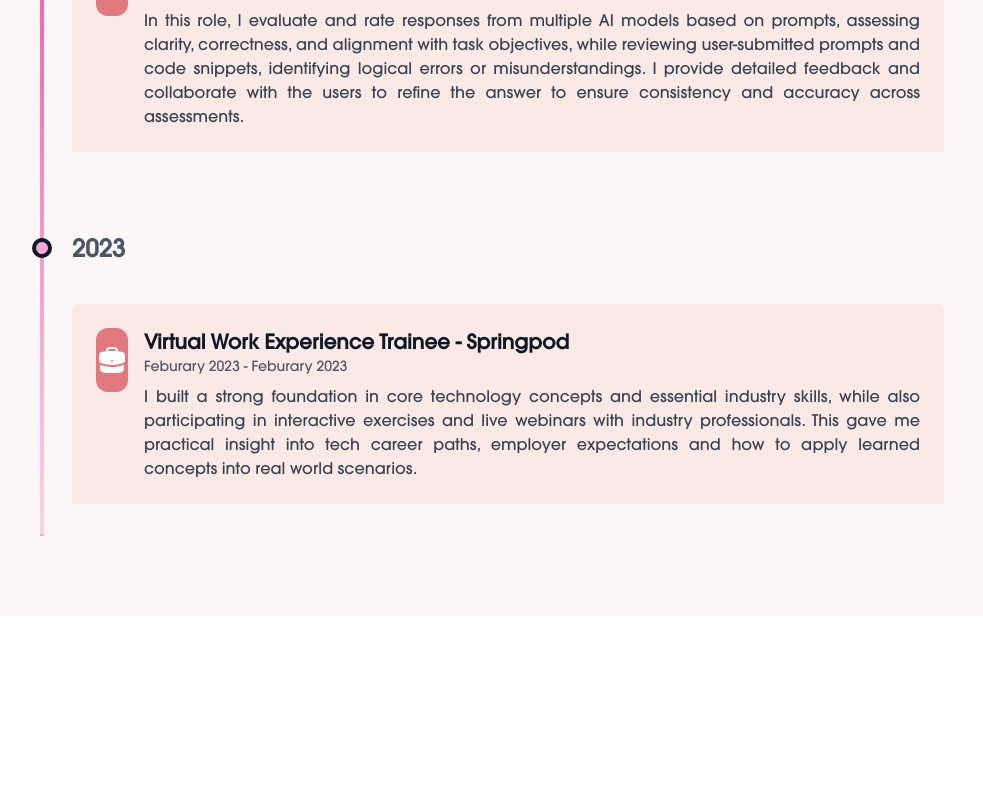
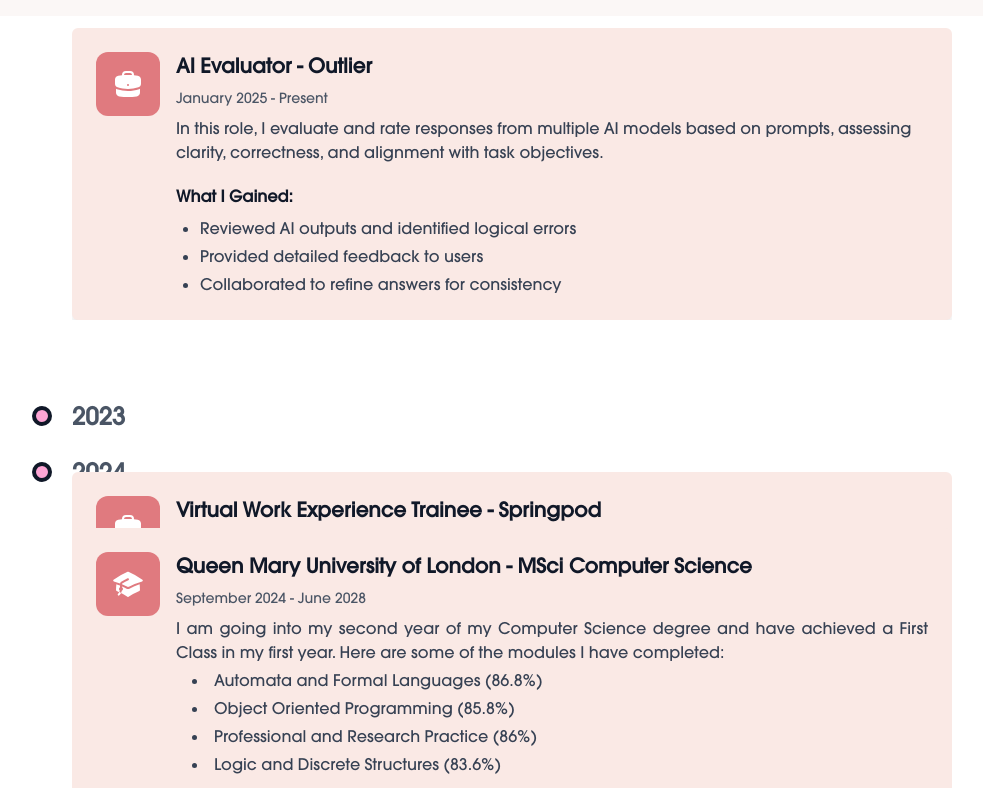
Before and after one commit to MohammadMahdi10/Mohammad-Portfolio-Website, a React (Vite) app: page / in a window 1280 px wide. Shown: the part 2352-3140 px from the top of the page, without its empty margins (216-1199 px from the left). Built offline with nearby package versions, Linux system fonts and the light colour scheme.

Commit message:
Changed CV

```diff
--- a/src/components/Contact.jsx
+++ b/src/components/Contact.jsx
@@ -12,7 +12,7 @@
       </h1>
 
       {/* Description */}
-      <p className="w-150 text-base md:text-lg mb-8">
+      <p className="max-w-[600px] text-base md:text-lg mb-8">
         I'm open for new opportunities – especially ambitious or large projects.
         However, my inbox is always open. Whether you have a question or just
         want to say hi, I'll try my best to get back to you!
--- a/src/components/Education.jsx
+++ b/src/components/Education.jsx
@@ -30,7 +30,6 @@
   ],
 };
 
-{/* Card Pop Up & Swipe */}
 const RevealCard = ({ children, delay = 0 }) => {
   const ref = useRef(null);
   const inView = useInView(ref, { amount: 0.35, once: true });
@@ -110,7 +109,8 @@
   return (
     <div
       ref={sectionRef}
-      id="Education" className="dark:bg-gray-900 text-gray-100 flex flex-col items-center py-12 mt-20 scroll-mt-20"
+      id="Education"
+      className="dark:bg-gray-900 text-gray-100 flex flex-col items-center py-12 mt-20 scroll-mt-20"
     >
       {/* Animated Title */}
       <div className="w-full flex flex-col items-center mb-8 mt-20">
@@ -127,7 +127,7 @@
       </div>
 
       <div className="relative w-full max-w-5xl">
-        <TimeLine />
+        <TimeLine desktopHeight={700} mobileHeight={700} />
 
         {/* Array To Card */}
         <div className="absolute top-5 left-0 w-full">
@@ -144,27 +144,49 @@
                 </div>
 
                 {/* Card Details */}
-                <div className="flex flex-col w-full md:w-153 md:w-258 gap-8 pl-13 md:pl-40">
+                <div className="flex flex-col w-[95%] max-w-lg md:w-[65rem] md:max-w-[80rem] gap-8 pl-10 md:pl-40 mx-auto">
                   {items.map((exp, index) => {
                     const Icon = exp.icon;
                     return (
                       <RevealCard key={index} delay={index * 0.05}>
-                        <div className="bg-[#fae9e5] dark:bg-gray-800 p-6 rounded-md shadow-lg flex items-start gap-4 text-gray-900 dark:text-gray-100">
+                        <div className="bg-[#fae9e5] dark:bg-gray-800 p-6 rounded-md shadow-lg flex flex-col md:flex-row items-start gap-4 text-gray-900 dark:text-gray-100">
                           <div
                             className={`flex items-center justify-center rounded-xl bg-[#e07a7f] dark:bg-[#50a1fe]
-                              ${year === "2022" ? "w-[2.5rem] h-[4.2rem]" : "w-16 h-16"}`}>
+                              ${year === "2022" ? "w-[2.5rem] h-[4.2rem]" : "w-16 h-16"}`}
+                          >
                             <Icon className="w-8 h-8 text-white" />
                           </div>
-                        <div>
-                          <h3 className="text-xl font-semibold">{exp.title}</h3>
-                          <p className="text-sm text-gray-600 dark:text-gray-400 mb-2">{exp.date}</p>
-                          <div className="text-gray-700 dark:text-gray-200 text-justify">{Array.isArray(exp.description) ? (<>{year === "2024" ? (<>
-                              <p>{exp.description[0]}</p>
-                              {exp.description.length > 1 && (<ul className="list-disc list-inside ml-4 mt-1">{exp.description.slice(1).map((item, idx) => (
-                                <li key={idx}>{item}</li>))}</ul>)}</>) : (<ul className="list-disc list-inside ml-4 mt-1">{exp.description.map((item, idx) => (
-                                <li key={idx}>{item}</li>))}
-                              </ul>)}</>) : (exp.description)}
+                          <div className="flex-1 space-y-2">
+                            <h3 className="text-xl font-semibold">{exp.title}</h3>
+                            <p className="text-sm text-gray-600 dark:text-gray-400">{exp.date}</p>
+
+                            <div className="text-gray-700 dark:text-gray-200 text-justify">
+                              {Array.isArray(exp.description) ? (
+                                exp.description.every(item => item.length <= 30) ? (
+                                  // All short items => render all as bullets
+                                  <ul className="list-disc list-inside ml-4 mt-1 space-y-1">
+                                    {exp.description.map((item, idx) => (
+                                      <li key={idx}>{item}</li>
+                                    ))}
+                                  </ul>
+                                ) : (
+                                  // Long first item => first as paragraph, rest as bullets
+                                  <>
+                                    {exp.description.length > 0 && <p>{exp.description[0]}</p>}
+                                    {exp.description.length > 1 && (
+                                      <ul className="list-disc list-inside ml-4 mt-1 space-y-1">
+                                        {exp.description.slice(1).map((item, idx) => (
+                                          <li key={idx}>{item}</li>
+                                        ))}
+                                      </ul>
+                                    )}
+                                  </>
+                                )
+                              ) : (
+                                exp.description
+                              )}
                             </div>
+
                           </div>
                         </div>
                       </RevealCard>
--- a/src/components/Experience.jsx
+++ b/src/components/Experience.jsx
@@ -12,7 +12,12 @@
       title: "AI Evaluator - Outlier",
       date: "January 2025 - Present",
       description:
-        "In this role, I evaluate and rate responses from multiple AI models based on prompts, assessing clarity, correctness, and alignment with task objectives, while reviewing user-submitted prompts and code snippets, identifying logical errors or misunderstandings. I provide detailed feedback and collaborate with the users to refine the answer to ensure consistency and accuracy across assessments.",
+        "In this role, I evaluate and rate responses from multiple AI models based on prompts, assessing clarity, correctness, and alignment with task objectives.",
+      bullets: [
+        "Reviewed AI outputs and identified logical errors",
+        "Provided detailed feedback to users",
+        "Collaborated to refine answers for consistency",
+      ],
       icon: BriefcaseIcon,
     },
   ],
@@ -21,7 +26,12 @@
       title: "Virtual Work Experience Trainee - Springpod",
       date: "Feburary 2023 - Feburary 2023",
       description:
-        "I built a strong foundation in core technology concepts and essential industry skills, while also participating in interactive exercises and live webinars with industry professionals. This gave me practical insight into tech career paths, employer expectations and how to apply learned concepts into real world scenarios.",
+        "I built a strong foundation in core technology concepts and essential industry skills.",
+      bullets: [
+        "Participated in interactive exercises",
+        "Attended live webinars with professionals",
+        "Applied learned concepts to practical scenarios",
+      ],
       icon: BriefcaseIcon,
     },
   ],
@@ -31,7 +41,6 @@
   const ref = useRef(null);
   const inView = useInView(ref, { amount: 0.35, once: true });
 
-  {/* Card Pop Up & Swipe */}
   return (
     <motion.div
       ref={ref}
@@ -50,7 +59,6 @@
         style={{ transformOrigin: "right" }}
         className="absolute inset-0 bg-[#e07a7f] dark:bg-sky-500 z-30 pointer-events-none"
       />
-
       <motion.div
         initial={{ opacity: 0, y: 8 }}
         animate={inView ? { opacity: 1, y: 0 } : { opacity: 0, y: 8 }}
@@ -110,7 +118,8 @@
   return (
     <div
       ref={sectionRef}
-      id="Experience" className="dark:bg-[#161E2E] text-gray-100 flex flex-col items-center py-12 pb-20 mt-20 bg-[#fbf7f6] scroll-mt-20 "
+      id="Experience"
+      className="dark:bg-[#161E2E] text-gray-100 flex flex-col items-center py-12 md:pb-20 pb-135 mt-20 bg-[#fbf7f6] scroll-mt-20"
     >
       <SubHeading />
 
@@ -124,12 +133,12 @@
         </h2>
         <div
           ref={titleLineRef}
-          className="w-0 h-1 bg-gradient-to-r from-pink-500 to-pink-200 mx-auto opacity-0 mb-25 dark:from-blue-500 dark:to-purple-500"
+          className="w-0 h-1 bg-gradient-to-r from-pink-500 to-pink-200 mx-auto opacity-0 md:mb-25 dark:from-blue-500 dark:to-purple-500"
         />
       </div>
 
-      <div className="relative w-full max-w-5xl">
-        <TimeLine />
+      <div className="relative w-full max-w-5xl mt-25">
+        <TimeLine desktopHeight = {820} mobileHeight = {800} />
 
         {/* Array To Card */}
         <div ref={triggerRef} className="absolute top-5 left-0 w-full">
@@ -146,25 +155,28 @@
                 </div>
 
                 {/* Card Details */}
-                <div className="flex flex-col w-full md:w-153 md:w-258 gap-8 pl-13 md:pl-40">
+                <div className="flex flex-col w-[95%] max-w-lg md:w-[65rem] md:max-w-[80rem] gap-8 pl-10 md:pl-40 mx-auto">
                   {items.map((exp, index) => {
                     const Icon = exp.icon;
                     return (
                       <RevealCard key={index} delay={index * 0.05}>
-                        <div className="bg-[#fae9e5] dark:bg-gray-800 p-6 rounded-md shadow-lg flex items-start gap-4 text-gray-900 dark:text-gray-100">
+                        <div className="bg-[#fae9e5] dark:bg-gray-800 p-6 rounded-md shadow-lg flex flex-col md:flex-row items-start gap-4 text-gray-900 dark:text-gray-100">
                           <div className="flex items-center justify-center w-16 h-16 rounded-xl bg-[#e07a7f] dark:bg-[#50a1fe]">
                             <Icon className="w-8 h-8 text-white" />
                           </div>
-                          <div>
-                            <h3 className="text-xl font-semibold">
-                              {exp.title}
-                            </h3>
-                            <p className="text-sm text-gray-600 dark:text-gray-400 mb-2">
-                              {exp.date}
-                            </p>
-                            <p className="text-gray-700 dark:text-gray-200 text-justify">
-                              {exp.description}
-                            </p>
+                          <div className="flex-1 space-y-2">
+                            <h3 className="text-xl font-semibold">{exp.title}</h3>
+                            <p className="text-sm text-gray-600 dark:text-gray-400">{exp.date}</p>
+                            <p className="text-gray-700 dark:text-gray-200">{exp.description}</p>
+                            <p className="font-bold mt-5">What I Gained:</p>
+                            {/* Bullet points */}
+                            {exp.bullets && (
+                              <ul className="list-disc list-outside text-gray-700 dark:text-gray-200 pl-6 space-y-1">
+                                {exp.bullets.map((point, i) => (
+                                  <li key={i}>{point}</li>
+                                ))}
+                              </ul>
+                            )}
                           </div>
                         </div>
                       </RevealCard>
--- a/src/components/Project.jsx
+++ b/src/components/Project.jsx
@@ -185,7 +185,7 @@
 
     {/* Project Section */}
     return (
-        <section ref={sectionRef} id="Projects" className="relative py-40 bg-white dark:bg-gray-900 overflow-hidden scroll-mt-20">
+        <section ref={sectionRef} id="Projects" className="relative py-40 bg-white dark:bg-gray-900 overflow-hidden scroll-mt-20 md:mt-0 mt-70">
             <div className="container mx-auto px-4 mb-16 relative z-10">
                 <h2 ref={titleRef} className="text-4xl md:text-5xl lg:text-6xl font-bold text-black text-center mb-4 opacity-0 dark:text-white">Featured Projects</h2>
                 <div ref={titleLineRef} className="w-0 h-1 bg-gradient-to-r from-pink-500 to-pink-200 mx-auto opacity-0 dark:from-blue-500 dark:to-purple-500"/>
--- a/src/components/TimeLine.jsx
+++ b/src/components/TimeLine.jsx
@@ -1,7 +1,7 @@
 import React, { useEffect, useRef, useState } from "react";
 
 {/* Animated TimeLine Section */}
-const TimeLine = () => {
+const TimeLine = ({ desktopHeight = 820, mobileHeight = 700 }) => {
   const containerRef = useRef(null);
   const [lineHeight, setLineHeight] = useState(0);
 
@@ -42,7 +42,7 @@
   }, []);
 
   return (
-    <div ref={containerRef} className="relative md:min-h-[700px] min-h-[800px]">
+    <div ref={containerRef} className={`relative min-h-[${mobileHeight}px] md:min-h-[${desktopHeight}px]`}>
 
       <div className="absolute md:left-32 left-8 top-0 bottom-0 w-1 bg-black rounded-md"></div>
 
```
Also changed, not shown: 1 other file (tests, documents, lock files or other folders).
